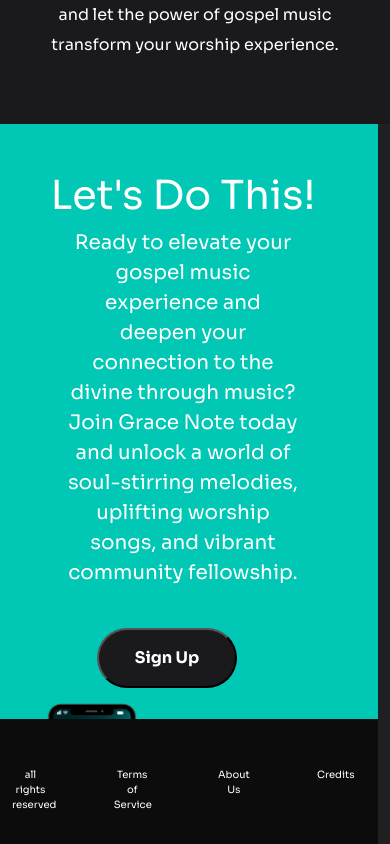
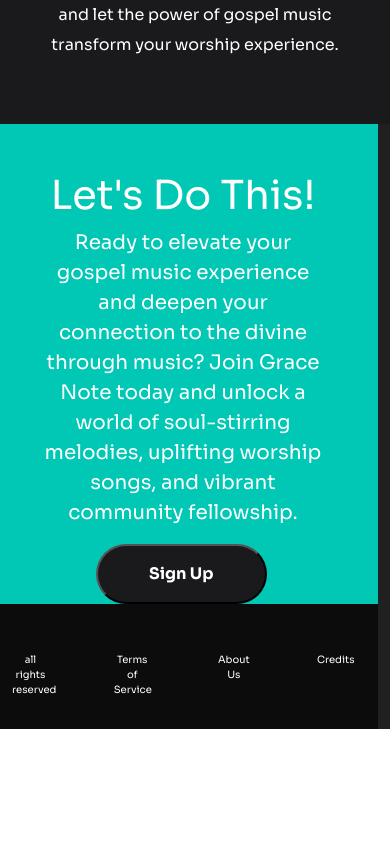
Before and after one commit to Mckreames/Grace-Note, a React (Create React App) app: page / in a window 390 px wide. Shown: the part 2778-3622 px from the top of the page. After the commit the page ends 3507 px from the top, so only its background shows below. Built offline with nearby package versions, Linux system fonts and the light colour scheme.

Commit message:
home page dynamic

```diff
--- a/src/Components/Home/Home.css
+++ b/src/Components/Home/Home.css
@@ -121,7 +121,7 @@
 }
 
 .call-text-sect {
-  border-radius: 20px;
+  /* border-radius: 20px; */
   /* border: 5px double #27998e; */
   /* box-shadow: 0px 0px 30px rgb(102, 131, 131); */
 }
@@ -144,7 +144,7 @@
 
 @media (max-width: 575px) {
   .home-header {
-    font-size: 40px !important;
+    font-size: 20px !important;
   }
 
   .p-text {
@@ -152,7 +152,7 @@
   }
 
   .call-header {
-    font-size: 40px;
+    font-size: 20px;
   }
 }
 
@@ -164,4 +164,22 @@
   .p-text {
     line-height: 30px;
   }
+
+  .call-header {
+    font-size: 50px;
+  }
 }
+
+@media (max-width: 1199px) {
+  .home-header {
+    font-size: 50px !important;
+  }
+
+  .p-text {
+    line-height: 30px;
+  }
+
+  .call-header {
+    font-size: 40px;
+  }
+}
--- a/src/Components/Home/Home.jsx
+++ b/src/Components/Home/Home.jsx
@@ -36,7 +36,7 @@
           src={groupWave}
         />
         <img
-          className="row offset-1 offset-md-2 offset-lg-4 col-10 col-md-8 col-lg-4 mt-4 p-5 home-logo"
+          className="row offset-1 offset-md-2 offset-lg-3 offset-xxl-4 col-10 col-md-8 col-lg-6 col-xxl-4 mt-4 p-5 home-logo"
           alt="logo"
           src={logo}
         />
@@ -44,7 +44,7 @@
       <main className="overflow-x-hidden">
         <div className="row pb-5 welcome">
           <div className="offset-1 col-10 col-md-4 pt-5 welcome-text">
-            <h1 className="pt-3 home-header"> Welcome! </h1>
+            <h1 className="pt-3 home-header">Welcome!</h1>
             <p className="p-text">
               Welcome to Grace Note, your haven for gospel music enthusiasts.
               Immerse yourself in the soulful melodies that uplift your spirit
@@ -53,7 +53,7 @@
               your faith journey and expresses devotion through music.
             </p>
             <Link to="/sign-up">
-              <button className="offset-1 col-10 col-md-10 col-lg-5 mb-2 mb-lg-0 prim-btn">
+              <button className="offset-1 col-10 col-md-10 col-lg-5 mb-2 prim-btn">
                 Sign Up
               </button>
             </Link>
@@ -64,7 +64,7 @@
             </Link>
           </div>
           <div className="w-100 d-md-none"></div>
-          <div className=" d-none d-md-block col col-md-6 mt-md-5 mt-lg-0 pt-md-5 pt-lg-0 welcome-img">
+          <div className=" d-none d-md-block align-self-center col col-md-6 welcome-img">
             <img
               className="mt-5 col-4 float-elem1 home-img"
               alt="A man performing into a mic"
@@ -89,7 +89,7 @@
           </h2>
           <div className="w-100"></div>
           <div className="row">
-            <div className="offset-sm-1 col-12 col-sm-10 col-md-5 pt-3 pb-3 pb-md-0 home-newsletter">
+            <div className="offset-sm-1 col-12 col-sm-10 col-md-4 pt-3 pb-3 home-newsletter">
               <h3 className="pb-3 home-newsletter-head">
                 Join Our Newsletter!
               </h3>
@@ -98,10 +98,12 @@
                 lyrics, chord charts, new artists, and even concerts in your
                 area!
               </p>
-              <button className="col-8 prim-btn">Let's Go!</button>
+              <button className="offset-md-1 col-8 col-lg-10 prim-btn">
+                Let's Go!
+              </button>
             </div>
-            <div className="w-100 w-sm-none"></div>
-            <div className="offset-1 col-10 col-md-6 mt-sm-3">
+            <div className="w-100 d-md-none"></div>
+            <div className="offset-1 col-10 col-md-5 col-lg-5 mt-sm-3">
               <h3>Made by Musicians with Musicians in Mind</h3>
               <p className="p-text">
                 Grace Note offers a sacred repertoire for gospel musicians,
@@ -177,7 +179,7 @@
             </p>
           </div>
           {/* Carousel for pages above 768px */}
-          <div className="d-none d-md-block offset-1 col-4 connect-img">
+          <div className="d-none d-md-block align-self-center offset-lg-1 col-4 col-md-5 col-lg-4 connect-img">
             <UncontrolledCarousel
               items={[
                 {
@@ -231,7 +233,7 @@
               src={phoneNotifications}
             />
           </div>
-          <div className="offset-1 col-10 col-md-5 pt-md-5 pb-md-5 mt-5 call-text-sect">
+          <div className="offset-lg-1 col-12 col-md-6 pt-lg-5 pb-lg-5 mt-5 call-text-sect">
             <h2 className="call-header">Let's Do This!</h2>
             <p className="offset-1 col-10 p-text call-p">
               Ready to elevate your gospel music experience and deepen your
@@ -240,11 +242,13 @@
               and vibrant community fellowship.
             </p>
             <Link to="/sign-up">
-              <button className="col-6 p-3 mt-4 ter-btn">Sign Up</button>
+              <button className="offset-1 col-6 p-3 mt-md-2 mt-lg-4 ter-btn">
+                Sign Up
+              </button>
             </Link>
           </div>
           <div className="d-md-none w-100"></div>
-          <div className="offset-1 col-4 phone">
+          <div className="d-none d-sm-block d-md-none offset-1 col-10 phone">
             <img
               className="col-12 mb-5 home-img phone-img"
               alt="A sign that says, music is the way"
```
